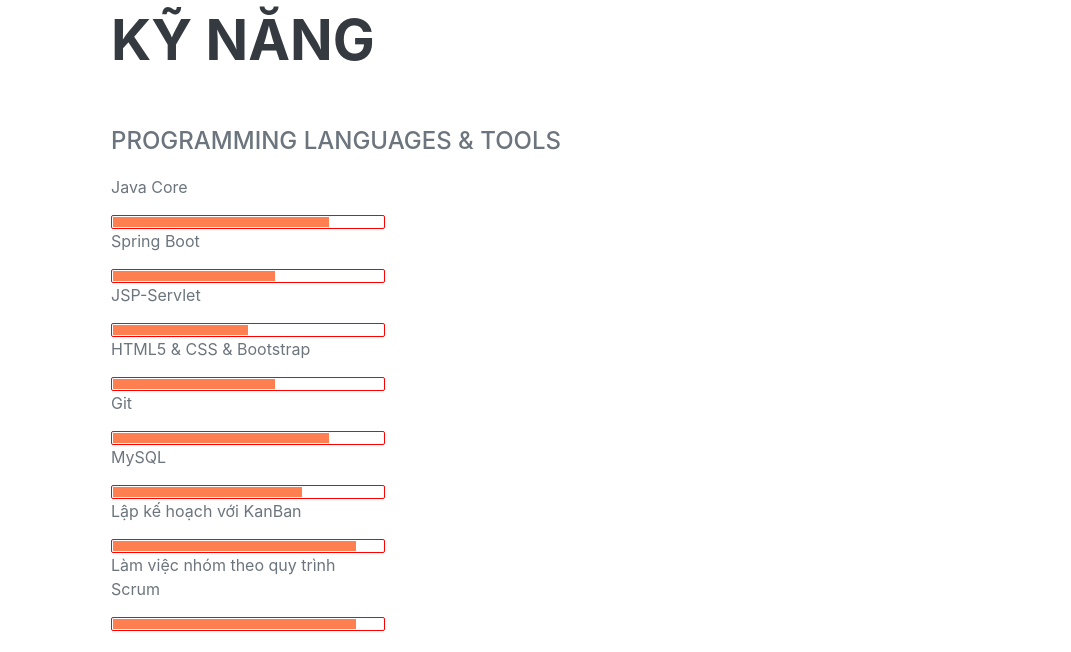
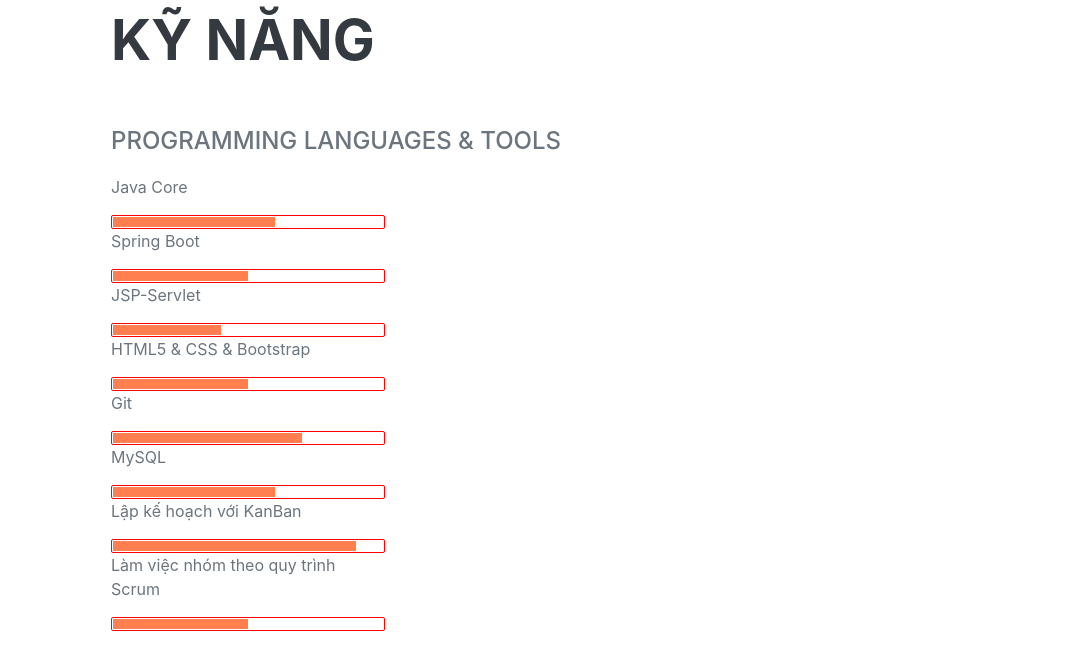
Before and after one commit to ngovanngoc1234/ngoc-nc, a plain HTML site: page index.html in a window 1280 px wide. Shown: the part 1770-2422 px from the top of the page, without its empty margins (209-1280 px from the left). Drawn offline with nearby package versions, Linux system fonts and the light colour scheme; a web font is replaced by a local one.

Commit message:
edit profile

```diff
--- a/index.html
+++ b/index.html
@@ -31,9 +31,9 @@
         <ul class="navbar-nav">
             <li class="nav-item"><a class="nav-link js-scroll-trigger" href="#about">Thông Tin Cá Nhân</a></li>
             <li class="nav-item"><a class="nav-link js-scroll-trigger" href="#experience">Dự Án</a></li>
-            <li class="nav-item"><a class="nav-link js-scroll-trigger" href="#education">KINH NGHIỆM LÀM VIỆC</a></li>
+            <li class="nav-item"><a class="nav-link js-scroll-trigger" href="#education">Kinh Nghiệm Việc Làm</a></li>
             <li class="nav-item"><a class="nav-link js-scroll-trigger" href="#skills">Kỹ Năng</a></li>
-            <li class="nav-item"><a class="nav-link js-scroll-trigger" href="#interests">NGƯỜI THAM CHIẾU</a></li>
+<!--             <li class="nav-item"><a class="nav-link js-scroll-trigger" href="#interests">Người Tham Chiếu</a></li> -->
             <li class="nav-item"><a class="nav-link js-scroll-trigger" href="#awards">trình độ</a></li>
             <li class="nav-item"><a class="nav-link js-scroll-trigger" href="#m">mục tiêu nghề nghiệp</a></li>
         </ul>
@@ -156,42 +156,42 @@
             <div class="skillBox">
                 <p>Java Core</p>
                 <div class="skill">
-                    <div class="skill_leve" style="width: 80%" ;></div>
+                    <div class="skill_leve" style="width: 60%" ;></div>
                 </div>
             </div>
 
             <div class="skillBox">
                 <p>Spring Boot</p>
                 <div class="skill">
-                    <div class="skill_leve" style="width: 60%"></div>
+                    <div class="skill_leve" style="width: 50%"></div>
                 </div>
             </div>
 
             <div class="skillBox">
                 <p>JSP-Servlet</p>
                 <div class="skill">
-                    <div class="skill_leve" style="width: 50%"></div>
+                    <div class="skill_leve" style="width: 40%"></div>
                 </div>
             </div>
 
             <div class="skillBox">
                 <p>HTML5 & CSS & Bootstrap</p>
                 <div class="skill">
-                    <div class="skill_leve" style="width: 60%"></div>
+                    <div class="skill_leve" style="width: 50%"></div>
                 </div>
             </div>
 
             <div class="skillBox">
                 <p>Git</p>
                 <div class="skill">
-                    <div class="skill_leve" style="width: 80%"></div>
+                    <div class="skill_leve" style="width: 70%"></div>
                 </div>
             </div>
 
             <div class="skillBox">
                 <p>MySQL</p>
                 <div class="skill">
-                    <div class="skill_leve" style="width: 70%"></div>
+                    <div class="skill_leve" style="width: 60%"></div>
                 </div>
             </div>
 
@@ -206,7 +206,7 @@
             <div class="skillBox">
                 <p>Làm việc nhóm theo quy trình Scrum</p>
                 <div class="skill">
-                    <div class="skill_leve" style="width: 90%"></div>
+                    <div class="skill_leve" style="width: 50%"></div>
                 </div>
             </div>
             <br>
@@ -263,14 +263,14 @@
     <section class="resume-section" id="awards">
         <div class="resume-section-content">
             <h2 class="mb-5">Trình Độ</h2>
-            <div class="d-flex flex-column flex-md-row justify-content-between">
+<!--             <div class="d-flex flex-column flex-md-row justify-content-between">
                 <div class="flex-grow-1">
                     <h3 class="mb-0">Cao Đẳng Nghề Số 17</h3>
                     <div class="subheading mb-3">Xây Dựng Dân Dụng</div>
                     <p>Tốt Nghiệp : Loại Khá</p>
                 </div>
                 <div class="flex-shrink-0"><span class="text-primary">03/2017 - 08/2019</span></div>
-            </div>
+            </div> -->
 
         </div>
     </section>
```
